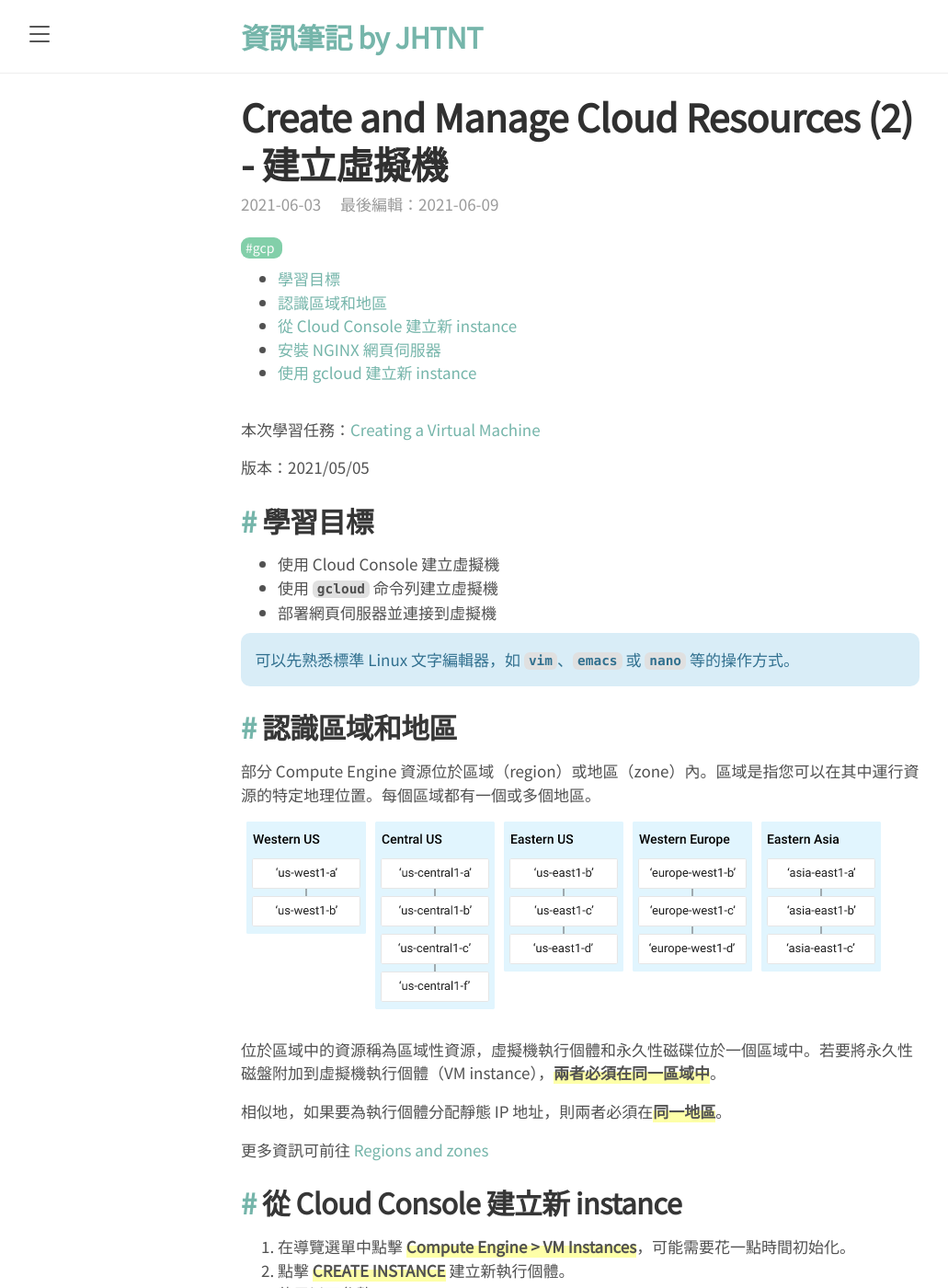
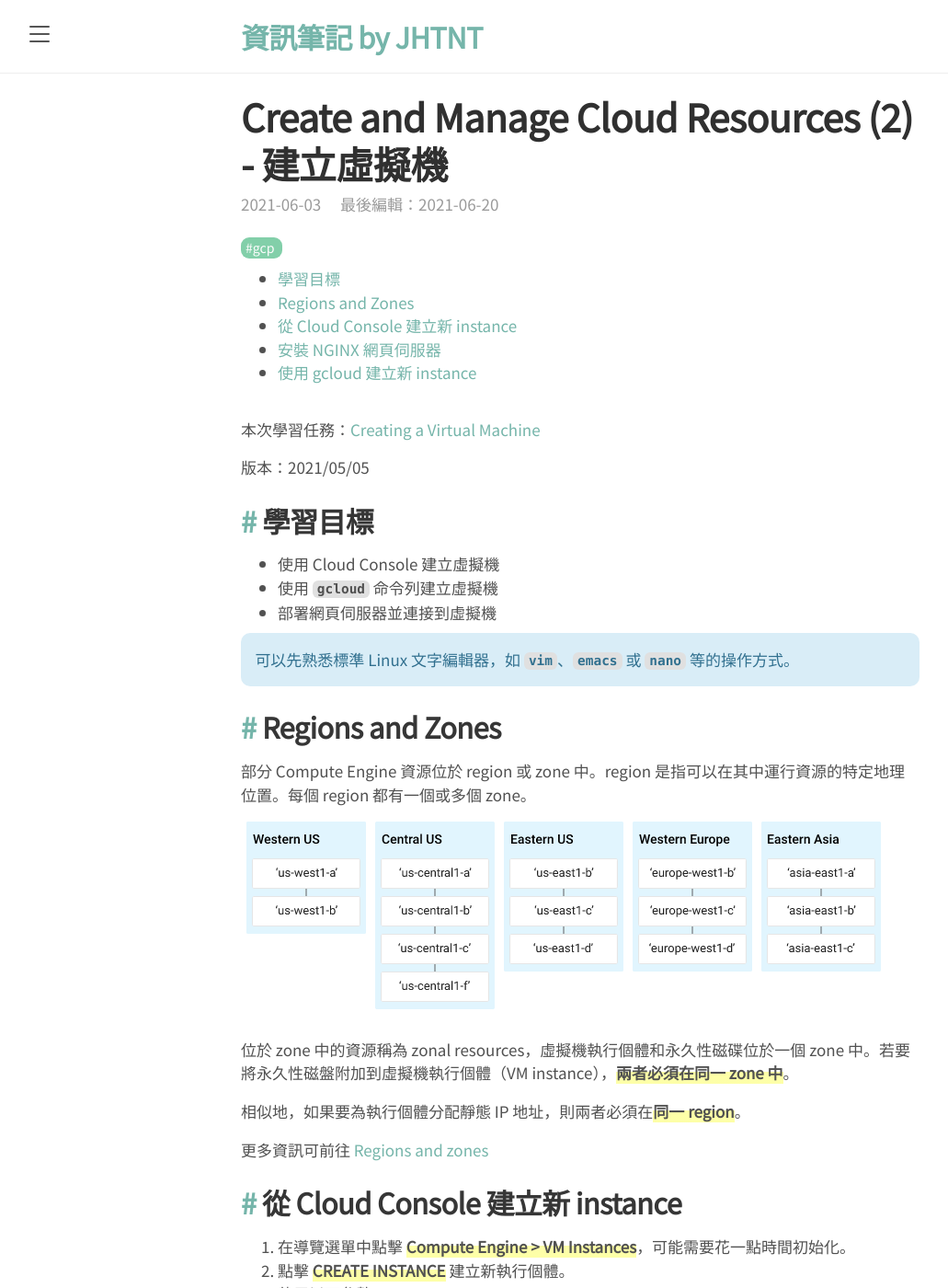
Before and after one commit to JHTNT/JHTNT, a Jekyll site: the page built from _posts/2021-06-03-qwik120-2.md, in a window 1280 px wide and 1400 px high. Shown: the whole window at 92% size, without its empty margins (9-1040 px from the left). Built offline with Jekyll 4.4.1, drawn with Linux system fonts in a browser that asks for light colours; some of the changed text lies outside the part shown.

Commit message:
Update 2021-06-03-qwik120-2.md

````diff
--- a/_posts/2021-06-03-qwik120-2.md
+++ b/_posts/2021-06-03-qwik120-2.md
@@ -1,7 +1,7 @@
 ---
 layout: post
 title: Create and Manage Cloud Resources (2) - 建立虛擬機
-edit: 2021-06-09
+edit: 2021-06-20
 tags:
     - "gcp"
 ---
@@ -21,14 +21,14 @@ tags:
 可以先熟悉標準 Linux 文字編輯器，如 `vim`、`emacs` 或 `nano` 等的操作方式。
 </div>
 
-### 認識區域和地區
+### Regions and Zones
 
-部分 Compute Engine 資源位於區域（region）或地區（zone）內。區域是指您可以在其中運行資源的特定地理位置。每個區域都有一個或多個地區。
+部分 Compute Engine 資源位於 region 或 zone 中。region 是指可以在其中運行資源的特定地理位置。每個 region 都有一個或多個 zone。
 ![regions and zones](/image/2021-06-03-qwik120-2/01.png)
 
-位於區域中的資源稱為區域性資源，虛擬機執行個體和永久性磁碟位於一個區域中。若要將永久性磁盤附加到虛擬機執行個體（VM instance），**兩者必須在同一區域中**。
+位於 zone 中的資源稱為 zonal resources，虛擬機執行個體和永久性磁碟位於一個 zone 中。若要將永久性磁盤附加到虛擬機執行個體（VM instance），**兩者必須在同一 zone 中**。
 
-相似地，如果要為執行個體分配靜態 IP 地址，則兩者必須在**同一地區**。
+相似地，如果要為執行個體分配靜態 IP 地址，則兩者必須在**同一 region**。
 
 更多資訊可前往 [Regions and zones](https://cloud.google.com/compute/docs/regions-zones/)
 
@@ -131,9 +131,9 @@ tags:
    ```
 
    <div markdown="span" class="info">
-   可使用以下指令為地區和區域設置預設值：
+   可使用以下指令為 region 和 zone 設置預設值：
+   `gcloud config set compute/region ...`
    `gcloud config set compute/zone ...`
-   `gcloud config set compute/region ...`
    </div>
 
    新執行個體有以下預設值：
@@ -149,7 +149,7 @@ tags:
    ```
 
 3. 在導覽選單中點擊 **Compute Engine > VM Instances**，應該會看到分別用 Cloud Console 跟 `gcloud` 建立的兩個執行個體。
-4. 也可以使用 SSH，透過 `gcloud` 連接到執行個體。若有區域預設值，則可忽略 `--zone` 參數：
+4. 也可以使用 SSH，透過 `gcloud` 連接到執行個體。若有 zone 預設值，則可忽略 `--zone` 參數：
 
    ```
    gcloud compute ssh gcelab2 --zone us-central1-f
````
